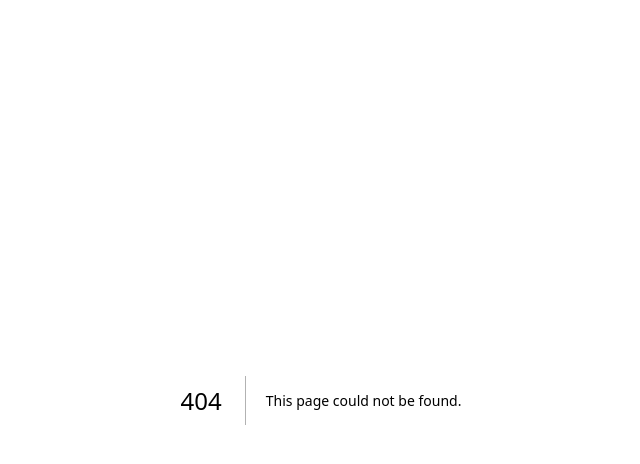
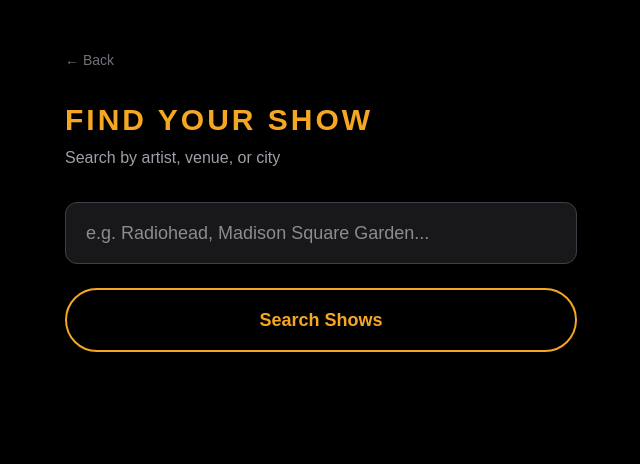
Before and after one commit to Dogsname1999/moonhead, a Next.js app: page /search in a window 1280 px wide. Before the commit this address had no page. Shown: the top 464 px of the page, without its empty margins (319-959 px from the left). Built offline with nearby package versions, Linux system fonts and the light colour scheme.

Commit message:
initial moonhead build - home + search screens

```diff
--- a/app/page.tsx
+++ b/app/page.tsx
@@ -1,65 +1,26 @@
-import Image from "next/image";
+'use client'
+import { useRouter } from 'next/navigation'
 
 export default function Home() {
+  const router = useRouter()
+
   return (
-    <div className="flex flex-col flex-1 items-center justify-center bg-zinc-50 font-sans dark:bg-black">
-      <main className="flex flex-1 w-full max-w-3xl flex-col items-center justify-between py-32 px-16 bg-white dark:bg-black sm:items-start">
-        <Image
-          className="dark:invert"
-          src="/next.svg"
-          alt="Next.js logo"
-          width={100}
-          height={20}
-          priority
-        />
-        <div className="flex flex-col items-center gap-6 text-center sm:items-start sm:text-left">
-          <h1 className="max-w-xs text-3xl font-semibold leading-10 tracking-tight text-black dark:text-zinc-50">
-            To get started, edit the page.tsx file.
-          </h1>
-          <p className="max-w-md text-lg leading-8 text-zinc-600 dark:text-zinc-400">
-            Looking for a starting point or more instructions? Head over to{" "}
-            <a
-              href="https://vercel.com/templates?framework=next.js&utm_source=create-next-app&utm_medium=appdir-template-tw&utm_campaign=create-next-app"
-              className="font-medium text-zinc-950 dark:text-zinc-50"
-            >
-              Templates
-            </a>{" "}
-            or the{" "}
-            <a
-              href="https://nextjs.org/learn?utm_source=create-next-app&utm_medium=appdir-template-tw&utm_campaign=create-next-app"
-              className="font-medium text-zinc-950 dark:text-zinc-50"
-            >
-              Learning
-            </a>{" "}
-            center.
-          </p>
-        </div>
-        <div className="flex flex-col gap-4 text-base font-medium sm:flex-row">
-          <a
-            className="flex h-12 w-full items-center justify-center gap-2 rounded-full bg-foreground px-5 text-background transition-colors hover:bg-[#383838] dark:hover:bg-[#ccc] md:w-[158px]"
-            href="https://vercel.com/new?utm_source=create-next-app&utm_medium=appdir-template-tw&utm_campaign=create-next-app"
-            target="_blank"
-            rel="noopener noreferrer"
-          >
-            <Image
-              className="dark:invert"
-              src="/vercel.svg"
-              alt="Vercel logomark"
-              width={16}
-              height={16}
-            />
-            Deploy Now
-          </a>
-          <a
-            className="flex h-12 w-full items-center justify-center rounded-full border border-solid border-black/[.08] px-5 transition-colors hover:border-transparent hover:bg-black/[.04] dark:border-white/[.145] dark:hover:bg-[#1a1a1a] md:w-[158px]"
-            href="https://nextjs.org/docs?utm_source=create-next-app&utm_medium=appdir-template-tw&utm_campaign=create-next-app"
-            target="_blank"
-            rel="noopener noreferrer"
-          >
-            Documentation
-          </a>
-        </div>
-      </main>
-    </div>
-  );
+    <main className="min-h-screen bg-black text-white flex flex-col items-center justify-center px-6">
+      <div className="text-center mb-12">
+        <h1 className="text-6xl font-bold tracking-widest mb-3" style={{color: '#F5A623'}}>
+          MOONHEAD
+        </h1>
+        <p className="text-zinc-400 text-lg tracking-wide">
+          you are here. the music is now.
+        </p>
+      </div>
+      <button
+        onClick={() => router.push('/search')}
+        className="font-semibold px-8 py-4 rounded-full text-lg transition border-2"
+        style={{borderColor: '#F5A623', color: '#F5A623', backgroundColor: 'transparent'}}
+      >
+        Find Your Show
+      </button>
+    </main>
+  )
 }
--- /dev/null
+++ b/app/search/page.tsx
@@ -0,0 +1,39 @@
+'use client'
+import { useState } from 'react'
+import { useRouter } from 'next/navigation'
+
+export default function SearchPage() {
+  const [query, setQuery] = useState('')
+  const router = useRouter()
+
+  return (
+    <main className="min-h-screen bg-black text-white px-6 py-12">
+      <div className="max-w-lg mx-auto">
+        <button
+          onClick={() => router.back()}
+          className="text-zinc-500 text-sm mb-8 hover:text-white transition"
+        >
+          ← Back
+        </button>
+        <h2 className="text-3xl font-bold tracking-widest mb-2" style={{color: '#F5A623'}}>
+          FIND YOUR SHOW
+        </h2>
+        <p className="text-zinc-400 mb-8">Search by artist, venue, or city</p>
+        <input
+          type="text"
+          value={query}
+          onChange={(e) => setQuery(e.target.value)}
+          placeholder="e.g. Radiohead, Madison Square Garden..."
+          className="w-full bg-zinc-900 text-white border border-zinc-700 rounded-xl px-5 py-4 text-lg focus:outline-none focus:border-amber-400 mb-6"
+          style={{'--tw-border-opacity': '1'} as React.CSSProperties}
+        />
+        <button
+          className="w-full py-4 rounded-full font-semibold text-lg border-2 transition"
+          style={{borderColor: '#F5A623', color: '#F5A623'}}
+        >
+          Search Shows
+        </button>
+      </div>
+    </main>
+  )
+}
```
